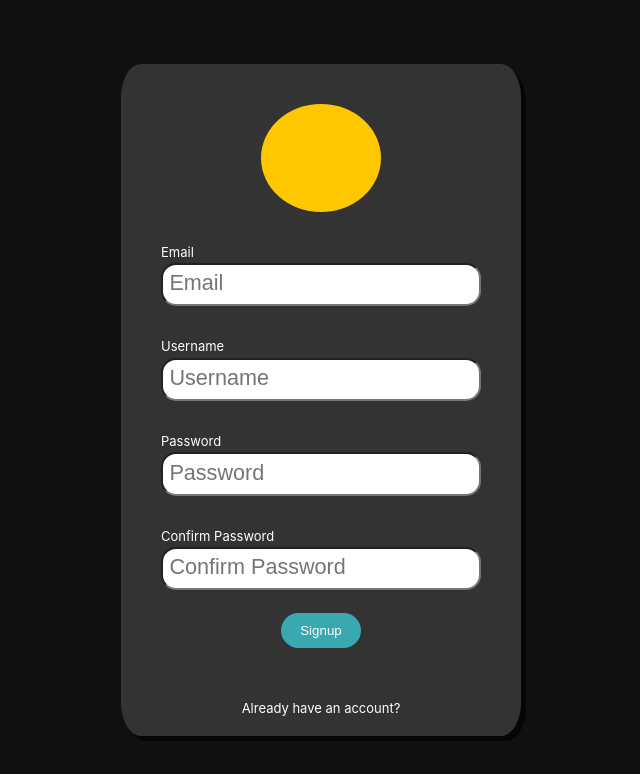
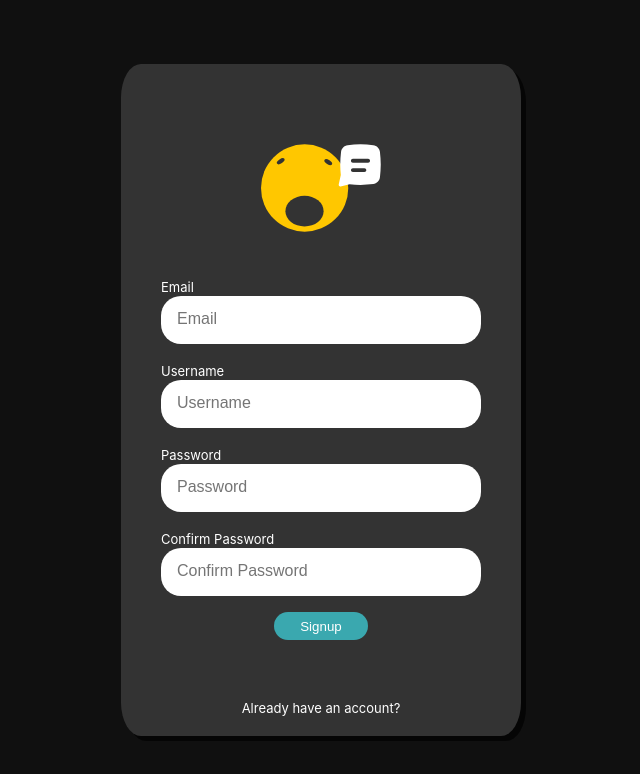
Before and after one commit to leeroygomos/blabber, a React (Create React App) app in the folder client/: page /signup in a window 1280 px wide. Shown: the top 774 px of the page, without its empty margins (319-959 px from the left). Built offline with nearby package versions, Linux system fonts and the light colour scheme.

Commit message:
updated logo and login/signup styling

```diff
--- a/client/src/components/Dropdown/Dropdown.css
+++ b/client/src/components/Dropdown/Dropdown.css
@@ -56,7 +56,7 @@ li {
     cursor: pointer;
 }
 
-img {
+.list-avatar {
     width: 3em;
     height: auto;
     border-radius: 50%;
--- a/client/src/components/Dropdown/Dropdown.jsx
+++ b/client/src/components/Dropdown/Dropdown.jsx
@@ -37,7 +37,7 @@ export default function Dropdown({title, list}){
                 <ul>
                     {list.map((item, index) => {
                         return <li key={ index } onClick={ openChat }>
-                                    <img src={ item.img } alt="avatar" />
+                                    <img className="list-avatar" src={ item.img } alt="avatar" />
                                     <div className="info">
                                         <div className="username">{ item.name }</div>
                                         <div>{ item.bio ? item.bio : "" }</div>
--- a/client/src/components/Login/Login.css
+++ b/client/src/components/Login/Login.css
@@ -19,12 +19,10 @@
     box-shadow: 5px 5px #000000b0;
 }
 
-.image {
+.login-logo {
     margin-top: 10%;
     width: 30%;
     height: 25%;
-    border-radius: 100%;
-    background-color: #FFC700;
 }
 
 .login-form {
@@ -32,34 +30,37 @@
     flex-direction: column;
     justify-content: center;
     width: 80%;
+    row-gap: 1rem;
 }
 
 .input-text {
     width: 100%;
     height: 3rem;
-    border-radius: 15px;
-    padding-left: 2%;
-    font-size: large;
+    border-radius: 20px;
     box-sizing: border-box;
-    outline-color: white;
-    outline-width: 0;
+    padding-left: 1rem;
+    border: none;
+}
+
+.input-text::placeholder {
+    font-size: medium;
 }
 
 .label {
-    padding-top: 10%;
     font-size: small;
-    padding-bottom: 1%;
+    margin-bottom: 0.5rem;
 }
 
 .input-button {
-    height: 15%;
-    width: 25%;
+    height: fit-content;
+    width: fit-content;
     background-color: #3AA8AF;
     color: white;
     border-style: none;
-    margin: 7% 7% 0% 7%;
     align-self: center;
     border-radius: 25px;
+    box-sizing: border-box;
+    padding: 0.5em 2em;
 }
 
 .input-button:hover{
--- a/client/src/components/Login/Login.jsx
+++ b/client/src/components/Login/Login.jsx
@@ -1,6 +1,7 @@
 import "./Login.css";
 import { useState, useEffect } from 'react';
 import { useNavigate } from "react-router-dom";
+import logo from '../../assets/logo.svg';
 
 export default function Login(){
     const navigate = useNavigate();
@@ -18,9 +19,6 @@ export default function Login(){
 
     const login = (event) => {
         event.preventDefault();
-        console.log("login");
-        console.log(event.target.username.value);
-        console.log(event.target.password.value);
         fetch('/users/login', {
             method: 'POST',
             headers: {'Content-Type': 'application/json'},
@@ -42,12 +40,16 @@ export default function Login(){
     return (
         <div className="login-container">
             <div className="login">
-                <div className="image"></div>
+                <img className="login-logo" src={logo} alt="blabber-logo" />
                 <form className="login-form" onSubmit={(event) => login(event)}>
-                    <label className="label">Username</label>
-                    <input className="input-text" type="text" name="username" placeholder="Username" required/>
-                    <label className="label">Password</label>
-                    <input className="input-text" type="password" name="password" placeholder="Password" required/>
+                    <div>
+                        <label className="label">Username</label>
+                        <input className="input-text" type="text" name="username" placeholder="Username" required/>
+                    </div>
+                    <div>
+                        <label className="label">Password</label>
+                        <input className="input-text" type="password" name="password" placeholder="Password" required/>
+                    </div>
                     <button className='input-button' type="submit">Login</button>
                 </form>
                 {incorrectCredentials ? <p className='error'> Incorrect username or password!</p> : <p className='hidden-error'>hello</p>}
--- a/client/src/components/Signup/Signup.css
+++ b/client/src/components/Signup/Signup.css
@@ -32,34 +32,33 @@
     flex-direction: column;
     justify-content: center;
     width: 80%;
+    row-gap: 1rem;
 }
 
 .input-text {
     width: 100%;
     height: 3rem;
-    border-radius: 15px;
-    padding-left: 2%;
-    font-size: large;
+    border-radius: 20px;
     box-sizing: border-box;
-    outline-color: white;
-    outline-width: 0;
+    padding-left: 1rem;
+    border: none;
 }
 
 .label {
-    padding-top: 10%;
     font-size: small;
-    padding-bottom: 1%;
+    margin-bottom: 1em;
 }
 
 .input-button-signup {
-    height: 9%;
-    width: 25%;
+    height: fit-content;
+    width: fit-content;
     background-color: #3AA8AF;
     color: white;
     border-style: none;
-    margin: 7% 7% 0% 7%;
     align-self: center;
     border-radius: 25px;
+    box-sizing: border-box;
+    padding: 0.5em 2em;
 }
 
 .input-button-signup:hover{
--- a/client/src/components/Signup/Signup.jsx
+++ b/client/src/components/Signup/Signup.jsx
@@ -1,6 +1,7 @@
 import './Signup.css';
-import { useState, useEffect } from 'react';
+import { useState } from 'react';
 import { useNavigate } from "react-router-dom";
+import logo from '../../assets/logo.svg';
 
 export default function Signup(){
     const navigate = useNavigate();
@@ -41,16 +42,24 @@ export default function Signup(){
     return (
         <div className="signup-container">
             <div className="signup">
-                <div className="image"></div>
+                <img className="login-logo" src={logo} alt="blabber-logo" />
                 <form className="signup-form" onSubmit={(event) => signup(event)}>
+                    <div>
                         <label className="label">Email</label>
                         <input className="input-text" type="email" name="email" placeholder="Email" required/>
+                    </div>
+                    <div>
                         <label className="label">Username</label>
                         <input className="input-text" type="text" name="username" placeholder="Username" required/>
+                    </div>
+                    <div>
                         <label className="label">Password</label>
                         <input className="input-text" type="password" name="password" placeholder="Password" required/>
+                    </div>
+                    <div>
                         <label className="label">Confirm Password</label>
                         <input className="input-text" type="password" name="confirm_password" placeholder="Confirm Password" required/>
+                    </div>
                     <button className='input-button-signup' type="submit">Signup</button>
                 </form>
                 {errorMsg ? <p className='error'>{errorMsg}</p> : <p className='hidden-error'>hello</p>}
```
Also changed, not shown: client/src/assets/logo.svg (added). Lines whose indentation alone changed are shown as unchanged.
